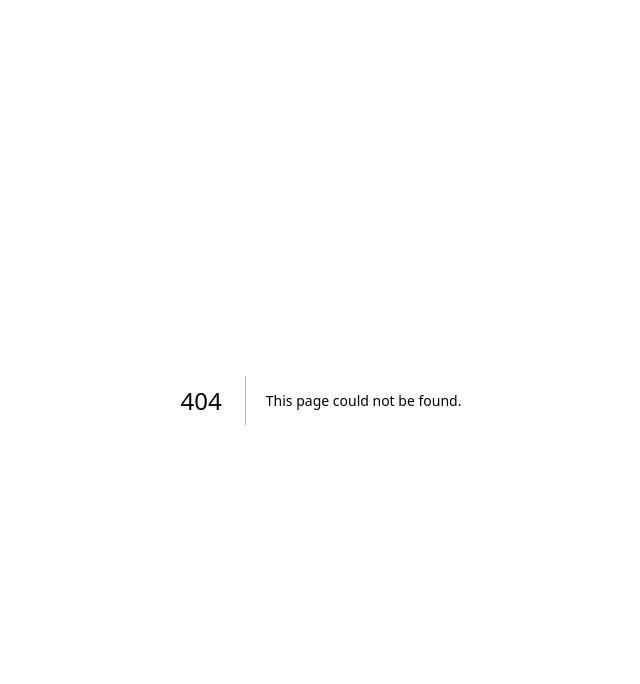
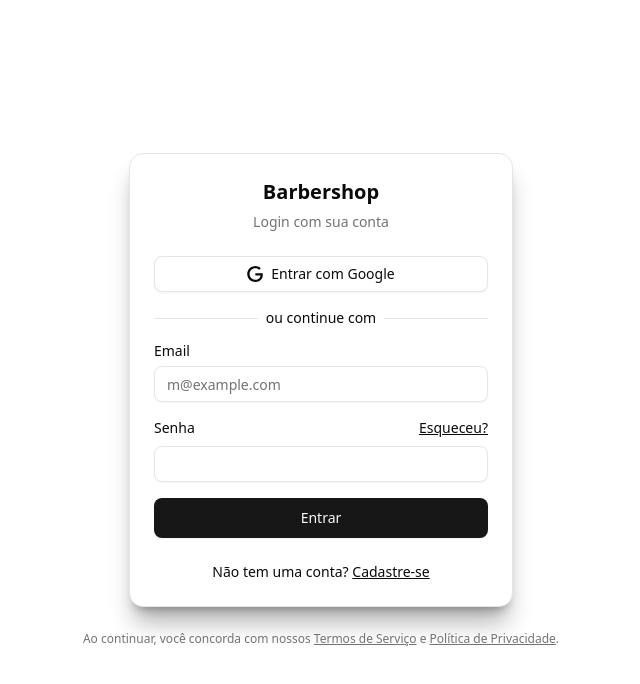
Before and after one commit to jaimeneeves/barbershop, a Next.js app: page /admin/login in a window 1280 px wide. Before the commit this address had no page. Shown: the top 684 px of the page, without its empty margins (319-959 px from the left). Built offline with nearby package versions, Linux system fonts and the light colour scheme.

Commit message:
feat: add admin dashboard and login functionality with user authentication

```diff
--- /dev/null
+++ b/prisma/createAdmin.ts
@@ -0,0 +1,23 @@
+import { PrismaClient } from '@prisma/client'
+import { hash } from "bcrypt";
+
+const prisma = new PrismaClient()
+
+async function main() {
+  const hashedPassword = await hash('@admin@2025!1', 12)
+  await prisma.user.create({
+    data: {
+      name: 'Admin',
+      email: 'admin@admin.com',
+      password: hashedPassword,
+      role: 'ADMIN'
+    },
+  })
+}
+
+main()
+  .catch(e => {
+    console.error(e)
+    process.exit(1)
+  })
+  .finally(() => prisma.$disconnect())
--- /dev/null
+++ b/src/app/admin/dashboard/layout.tsx
@@ -0,0 +1,9 @@
+import SessionWrapper from "@/components/SessionWrapper"
+
+export default function Layout({ children }: { children: React.ReactNode }) {
+  return (
+    <SessionWrapper>
+      {children}
+    </SessionWrapper>
+  )
+}
--- /dev/null
+++ b/src/app/admin/login/page.tsx
@@ -0,0 +1,8 @@
+export const dynamic = "force-dynamic";
+import LoginAdminPage from "@/app/ui/admin/login";
+
+export default function Page() {
+  return (
+    <LoginAdminPage />
+  );
+}
--- /dev/null
+++ b/src/app/ui/admin/dashboard.tsx
@@ -0,0 +1,68 @@
+"use client";
+
+import { useSession } from "next-auth/react";
+import { useRouter } from "next/navigation";
+import { useEffect } from "react";
+import { cn } from "@/lib/utils";
+import Link from "next/link";
+
+const links = [
+  { href: "/admin", label: "Dashboard" },
+  { href: "/admin/usuarios", label: "Usuários" },
+  { href: "/admin/barbeiros", label: "Barbeiros" },
+  { href: "/admin/agendamentos", label: "Agendamentos" },
+];
+
+export default function AdminLayout() {
+  const { data: session, status } = useSession();
+  const router = useRouter();
+
+  // Protege a rota: só admin pode acessar
+  // useEffect(() => {
+  //   if (status === "authenticated" && session?.user?.role !== "ADMIN") {
+  //     router.replace("/");
+  //   }
+  // }, [session, status, router]);
+
+  return (
+    <div className="flex min-h-screen">
+      {/* Sidebar */}
+      <aside className="w-64 bg-gray-100 border-r hidden md:block">
+        <div className="p-4 font-bold text-lg border-b">Admin</div>
+        <nav className="flex flex-col gap-2 p-4">
+          {links.map((link) => (
+            <Link
+              key={link.href}
+              href={link.href}
+              className={cn(
+                "text-sm p-2 rounded hover:bg-gray-200 transition"
+              )}
+            >
+              {link.label}
+            </Link>
+          ))}
+        </nav>
+      </aside>
+
+      {/* Conteúdo principal */}
+      <main className="flex-1 p-6 bg-white">
+        <h1 className="text-2xl font-bold mb-4">Painel do Administrador</h1>
+
+        <div className="grid grid-cols-1 md:grid-cols-3 gap-4">
+          <div className="border rounded-lg p-4 shadow-sm">
+            <h2 className="text-sm font-medium text-muted-foreground">Total de Usuários</h2>
+            <p className="text-2xl font-bold">--</p>
+          </div>
+          <div className="border rounded-lg p-4 shadow-sm">
+            <h2 className="text-sm font-medium text-muted-foreground">Barbeiros Ativos</h2>
+            <p className="text-2xl font-bold">--</p>
+          </div>
+          <div className="border rounded-lg p-4 shadow-sm">
+            <h2 className="text-sm font-medium text-muted-foreground">Agendamentos no mês</h2>
+            <p className="text-2xl font-bold">--</p>
+          </div>
+        </div>
+      </main>
+    </div>
+  );
+}
--- /dev/null
+++ b/src/app/ui/admin/login.tsx
@@ -0,0 +1,111 @@
+'use client'
+
+import { useState } from "react"
+import useSWRMutation from "swr/mutation"
+import { Button } from "@/components/ui/button"
+import { Input } from "@/components/ui/input"
+import { Label } from "@/components/ui/label"
+import { useRouter } from "next/navigation"
+
+import { cn } from "@/lib/utils"
+import {
+  Card,
+  CardContent,
+  CardDescription,
+  CardHeader,
+  CardTitle,
+} from "@/components/ui/card"
+import SignInGoogleButton from "@/components/login/SignInGoogleButton"
+
+async function loginCliente(url: string, { arg }: { arg: { email: string; password: string } }) {
+  const res = await fetch(url, {
+    method: "POST",
+    headers: { "Content-Type": "application/json" },
+    body: JSON.stringify(arg),
+  })
+
+  if (!res.ok) {
+    const error = await res.json()
+    throw new Error(error.error || "Erro ao fazer login")
+  }
+
+  return res.json()
+}
+
+export default function LoginAdminPage({
+  className,
+  ...props
+}: React.ComponentProps<"div">) {
+  const [email, setEmail] = useState("")
+  const [password, setPassword] = useState("")
+  const router = useRouter()
+
+  const { trigger, isMutating } = useSWRMutation("/api/login", loginCliente)
+
+  async function handleLogin(e: React.FormEvent) {
+    e.preventDefault()
+    try {
+      await trigger({ email, password })
+      router.push("/cliente/dashboard")
+    } catch (error: unknown) {
+      if (error instanceof Error) {
+        console.error("Erro ao fazer login:", error.message)
+      } else {
+        console.error("Erro desconhecido ao fazer login")
+      }
+    }
+  }
+
+  return (
+    <div className={cn("flex flex-col gap-6 min-h-screen  justify-center px-4 py-8", className)} {...props}>
+      <Card className="w-full max-w-sm mx-auto shadow-xl/30">
+        <CardHeader className="text-center">
+          <CardTitle className="text-xl">Barbershop</CardTitle>
+          <CardDescription>Login com sua conta</CardDescription>
+        </CardHeader>
+        <CardContent>
+          <form onSubmit={handleLogin} className="space-y-6">
+            <div className="space-y-4">
+              <SignInGoogleButton />
+              <div className="relative text-center text-sm">
+                <span className="bg-white px-2 relative z-10">ou continue com</span>
+                <div className="absolute inset-0 top-1/2 border-t border-border" />
+              </div>
+              <div className="grid gap-2">
+                <Label htmlFor="email">Email</Label>
+                <Input
+                  id="email"
+                  type="email"
+                  placeholder="m@example.com"
+                  onChange={e => setEmail(e.target.value)}
+                  required
+                />
+              </div>
+              <div className="grid gap-2">
+                <div className="flex items-center justify-between">
+                  <Label htmlFor="password">Senha</Label>
+                  <a href="#" className="text-sm underline hover:text-primary">Esqueceu?</a>
+                </div>
+                <Input
+                  id="password"
+                  type="password"
+                  onChange={e => setPassword(e.target.value)}
+                  required
+                />
+              </div>
+              <Button type="submit" size="lg" className="w-full" disabled={isMutating}>
+                {isMutating ? "Entrando..." : "Entrar"}
+              </Button>
+            </div>
+            <div className="text-center text-sm">
+              Não tem uma conta? <a href="#" className="underline">Cadastre-se</a>
+            </div>
+          </form>
+        </CardContent>
+      </Card>
+      <p className="text-center text-xs text-muted-foreground px-6">
+        Ao continuar, você concorda com nossos <a href="#" className="underline">Termos de Serviço</a> e <a href="#" className="underline">Política de Privacidade</a>.
+      </p>
+    </div>
+  )
+}
```
Also changed, not shown: src/app/admin/dashboard/page.tsx (added).
